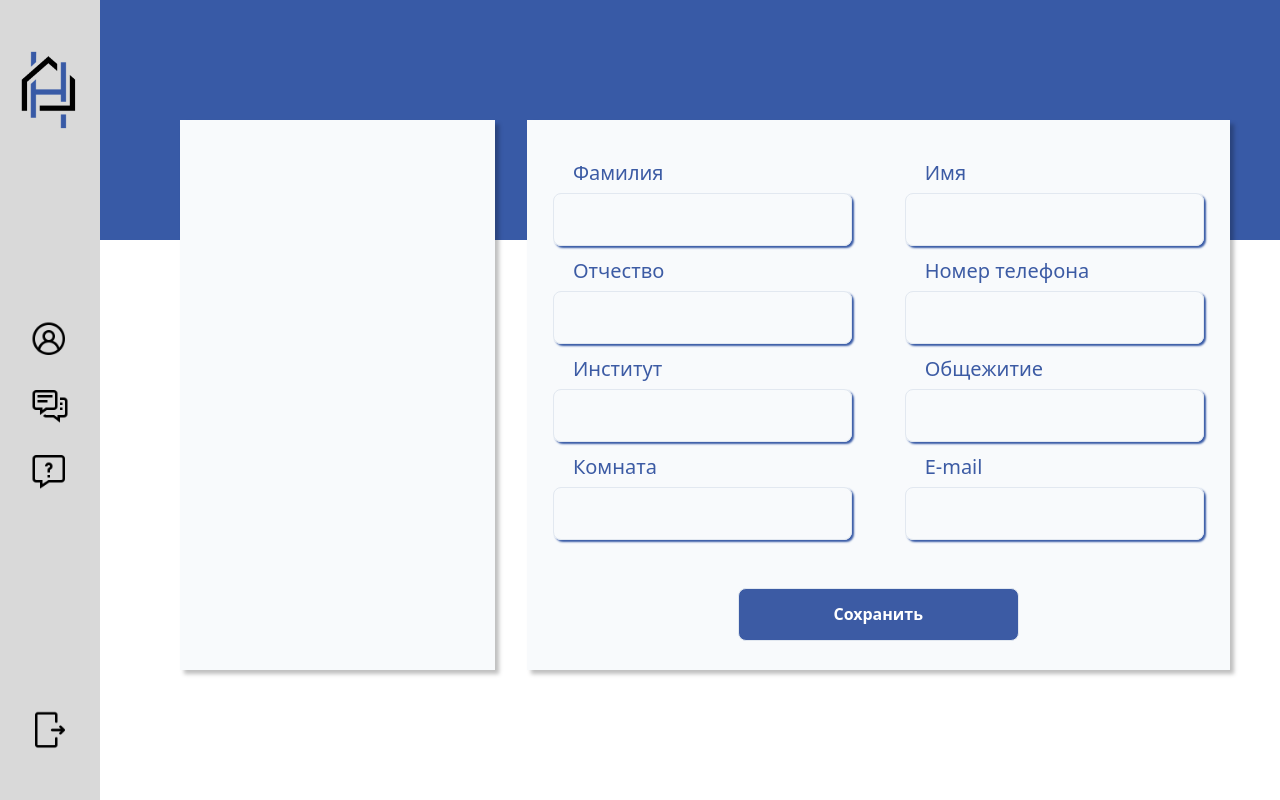
After one commit to k0jo1337/HostelHelper, a Django app: template account/templates/account/profil.html in a window 1280 px wide. The commit adds this page. Run offline with Django 4.2, Linux system fonts and the light colour scheme; the template is opened without the code that fills it, so the values that code supplies are empty; a user stored in the database is signed in; some libraries are stand-ins or nearby versions.

Commit message:
HostelHelper

```diff
--- /dev/null
+++ b/account/templates/account/profil.html
@@ -0,0 +1,57 @@
+{% extends 'main/layout_2.html' %}
+{% load static %}
+
+{% block title %}Главная{% endblock %}
+
+{% block content %}
+{% if user.is_authenticated %}
+    <div class="top_bg">
+    </div>
+    <div class="profil_container">
+        <div class="profil_item_1">
+
+        </div>
+        <div class="profil_item_2">
+            <div class="profil_list">
+                <div class="profil_list_item">
+                    <p>Фамилия</p>
+                    <input type="text">
+                </div>
+                <div class="profil_list_item">
+                    <p>Отчество</p>
+                    <input type="text">
+                </div>
+                <div class="profil_list_item">
+                    <p>Институт</p>
+                    <input type="text">
+                </div>
+                <div class="profil_list_item">
+                    <p>Комната</p>
+                    <input type="text">
+                </div>
+            </div>
+            <div class="profil_list">
+                <div class="profil_list_item">
+                    <p>Имя</p>
+                    <input type="text">
+                </div>
+                <div class="profil_list_item">
+                    <p>Номер телефона</p>
+                    <input type="text">
+                </div>
+                <div class="profil_list_item">
+                    <p>Общежитие</p>
+                    <input type="text">
+                </div>
+                <div class="profil_list_item">
+                    <p>E-mail</p>
+                    <input type="text">
+                </div>
+            </div>
+            <div class="profil_change">
+                <input type="submit" value="Сохранить">
+            </div>
+        </div>
+    </div>
+{% endif %}
+{% endblock %}
--- a/main/static/main/css/main.css
+++ b/main/static/main/css/main.css
@@ -205,3 +205,81 @@ div.news_item{
     margin: auto;
     margin-bottom: 35px;
 }
+div.top_bg{
+      background: #385AA6;
+    width: 100%;
+    height: 30%;
+}
+div.profil_container{
+    position: absolute;
+    height: 550px;
+    width: 1050px;
+    top: 120px;
+    right: 50px;
+}
+div.profil_item_1{
+    height: 100%;
+    width: 30%;
+    background: #F8FAFC;
+    box-shadow: 4px 4px 4px rgba(0, 0, 0, 0.25);
+    float: left;
+}
+div.profil_item_2{
+    height: 100%;
+    width: 67%;
+    background: #F8FAFC;
+    box-shadow: 4px 4px 4px rgba(0, 0, 0, 0.25);
+    float: right;
+}
+div.profil_list{
+    width: 50%;
+    height: 85%;
+    display: flex;
+    justify-content: center;
+    flex-direction: column;
+    float: left;
+}
+div.profil_list_item{
+    width: 85%;
+    margin: auto;
+    margin-bottom: 10px;
+    margin-top: 0px;
+}
+div.profil_list_item input{
+    padding: 16px 12px;
+    width: 100%;
+    height: 53px;
+    color: #94A3B8;
+    font-size: 14px;
+    background: none;
+    outline: none;
+    border: 1px solid #E2E8F0;
+    box-sizing: border-box;
+    border-radius: 8px;
+    box-shadow: 2px 2px 2px rgb(56 90 166);
+}
+div.profil_list_item p{
+    margin-bottom: 5px;
+    color: #3c5ba4;
+    text-decoration: none;
+    font-weight: 500;
+    font-size: 20px;
+    margin-left: 20px;
+}
+div.profil_change{
+    width: 100%;
+    text-align: center;
+
+}
+div.profil_change input[type="submit"]{
+    background: #3c5ba4;
+    font-size: 16px;
+    color: #FFFFFF;
+    font-weight: bold;
+    width: 40%;
+    height: 53px;
+    outline: none;
+    border: 1px solid #E2E8F0;
+    box-sizing: border-box;
+    border-radius: 8px;
+}
```
